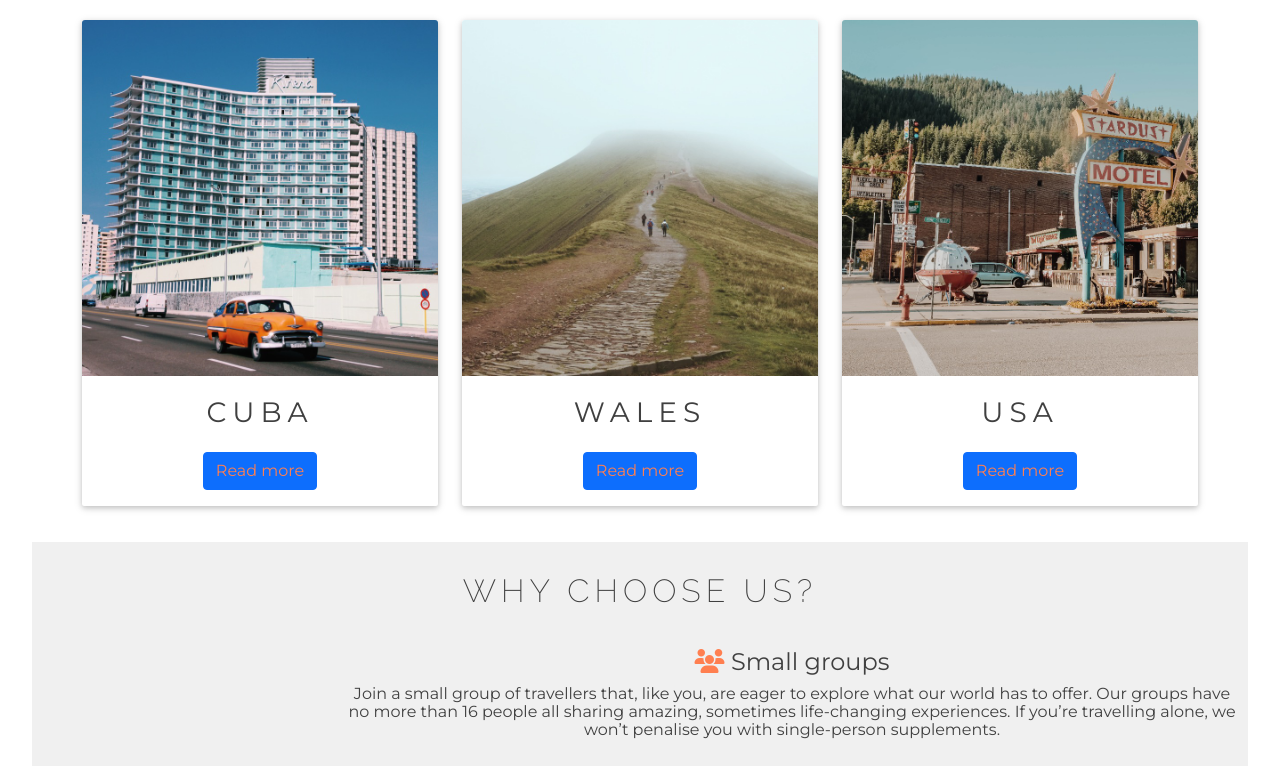
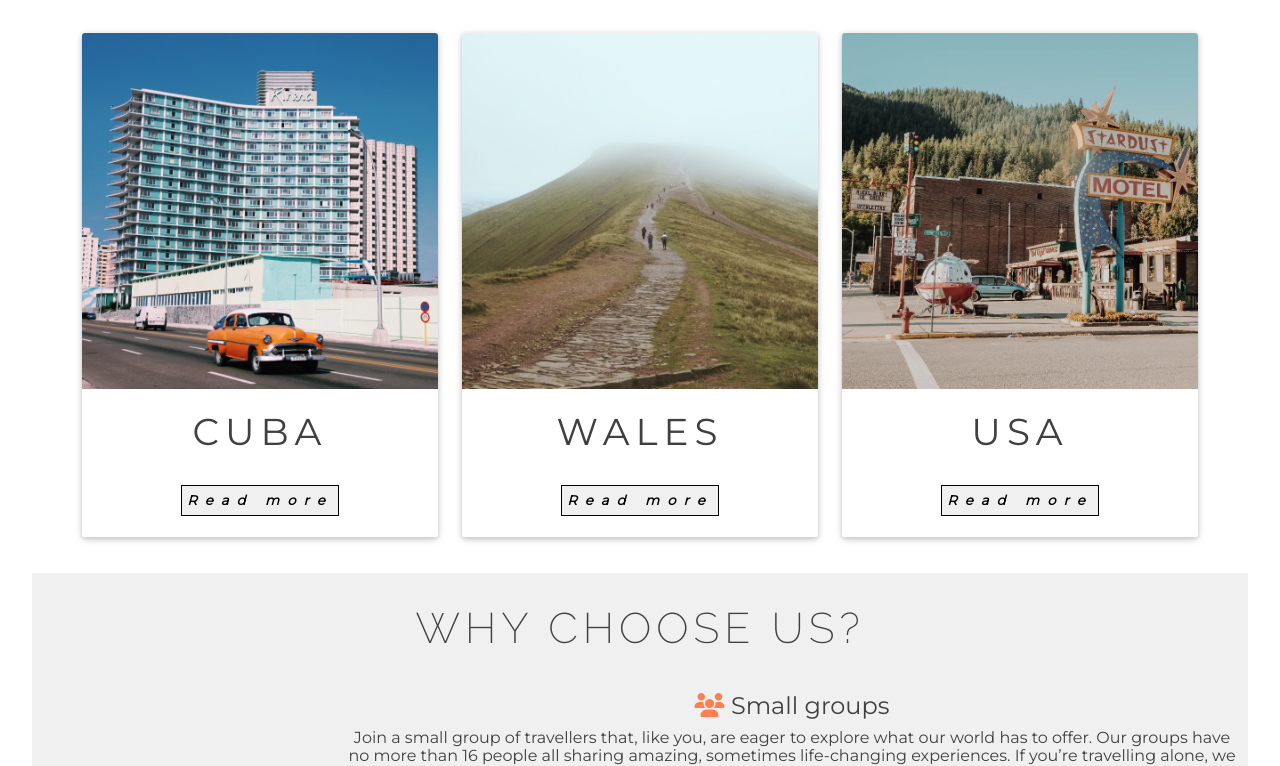
Before and after one commit to Code-Institute-Submissions/TheRoadisHome, a plain HTML site: page index.html in a window 1280 px wide. Shown: the part 615-1381 px from the top of the page. Drawn offline with nearby package versions, Linux system fonts and the light colour scheme.

Commit message:
add decoration to buttons on index.html

```diff
--- a/assets/css/style.css
+++ b/assets/css/style.css
@@ -27,7 +27,7 @@ h3 {
     text-transform: uppercase;
     letter-spacing: 5px;
     color: #404040;
-    font-size: 32px;
+    font-size: 32pt;
 }
 
 a:link {
@@ -122,7 +122,7 @@ nav a {
 
   @media screen and (max-width: 320px) {
     .hero-text h1 {
-      font-size: 36px;
+      font-size: 36pt;
       padding-top: 80px;
     }
   }
@@ -288,7 +288,7 @@ main {
 @media screen and (max-width: 1024px) {
   .contact-form {
     width: auto;
-    font-size: 24px;
+    font-size: 24pt;
     margin: 20px;
   }
 }
@@ -296,7 +296,7 @@ main {
 @media screen and (max-width: 414px) {
   .contact-form {
     width: auto;
-    font-size: 18px;
+    font-size: 18pt;
   }
 }
 
@@ -508,7 +508,7 @@ hr {
 #road-home {
   text-align: center;
   text-transform: uppercase;
-  font-size: 22px;
+  font-size: 22pt;
   font-style: italic;
   font-weight: 100;
 }
@@ -610,7 +610,7 @@ hr {
   #tour-contact {
       text-align: center;
       text-transform: uppercase;
-      font-size: 18px;
+      font-size: 18pt;
       padding: 0 10px 0 10px;
   }
 
@@ -620,14 +620,34 @@ hr {
   .card-body p {
     text-align: center;
     text-transform: uppercase;
-    font-size: 28px;
+    font-size: 28pt;
     letter-spacing: 6px;
+  }
+
+  .card-body button {
+    border: none;
+    outline: 0;
+    display: inline-block;
+    padding: 5px;
+    color: black;
+    background-color: rgba(102, 101, 102, 0.096);
+    text-align: center;
+    border: 1px solid black;
+    font-size: 10pt;
+    letter-spacing: 8px;
+    font-weight: bold;
+    font-style: italic;
+  }
+
+  .card-body button:hover {
+    border: 2px solid black;
+    text-shadow: 1px 1px black;
   }
 
   /* 404 ERROR PAGE */
 
   .error {
     text-align: center;
-    font-size: 48px;
+    font-size: 48pt;
     margin: 60px;
   }
--- a/index.html
+++ b/index.html
@@ -43,7 +43,6 @@
               </div>
             </div>
           </nav>
-        </nav>
 
     </header>
 <main>
@@ -51,7 +50,9 @@
     <div class="hero-image">
         <div class="hero-text">
           <h1>Local and worldwide adventures</h1>
-          <button><a href="about.html">read more</button></a>
+          <form style="display: inline" action="about.html" method="get">
+            <button>Find out more</button>
+          </form>
         </div>
     </div>
     </section>
@@ -65,7 +66,8 @@
                 <img src="assets/images/cuba-card.jpg" class="card-img-top" alt="vintage car in Cuba">
                 <div class="card-body">
                     <p>Cuba</p>
-                  <a href="tours.html" class="btn btn-primary">Read more</a>
+                    <form style="display: inline" action="tours.html" method="get">
+                      <button>Read more</button>
                 </div>
               </div>
             </div>
@@ -74,7 +76,8 @@
                     <img src="assets/images/wales-card.jpg" class="card-img-top" alt="people walking on mountain in Wales">
                 <div class="card-body">
                     <p>Wales</p>
-                  <a href="tours.html" class="btn btn-primary">Read more</a>
+                    <form style="display: inline" action="tours.html" method="get">
+                      <button>Read more</button>
                 </div>
               </div>
             </div>
@@ -83,10 +86,13 @@
                     <img src="assets/images/usa-card.jpg" class="card-img-top" alt="motel in US town">
                 <div class="card-body">
                     <p>USA</p>
-                  <a href="tours.html" class="btn btn-primary">Read more</a>
+                    <form style="display: inline" action="tours.html" method="get">
+                      <button>Read more</button>
                 </div>
               </div>
             </div>
+          </div>
+        </div>
     </section>
 
 <!--WHY CHOOSE US-->
```
Also changed, not shown: 1 other file.
